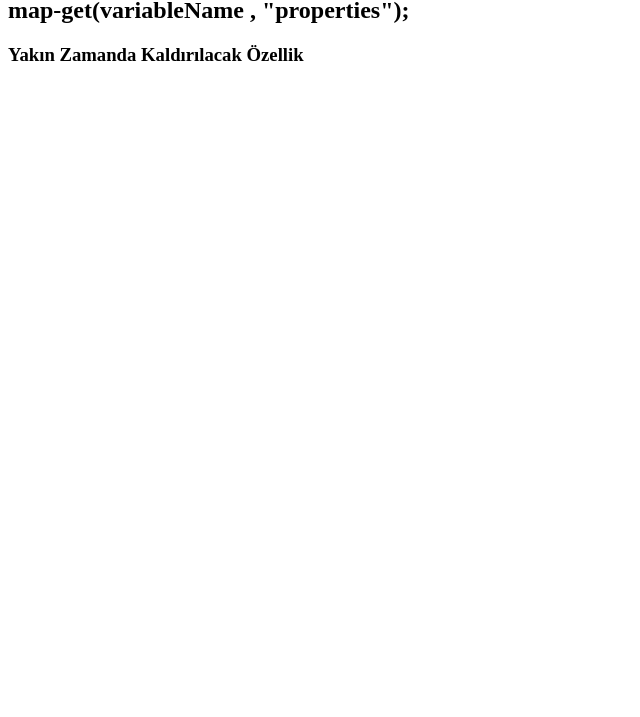
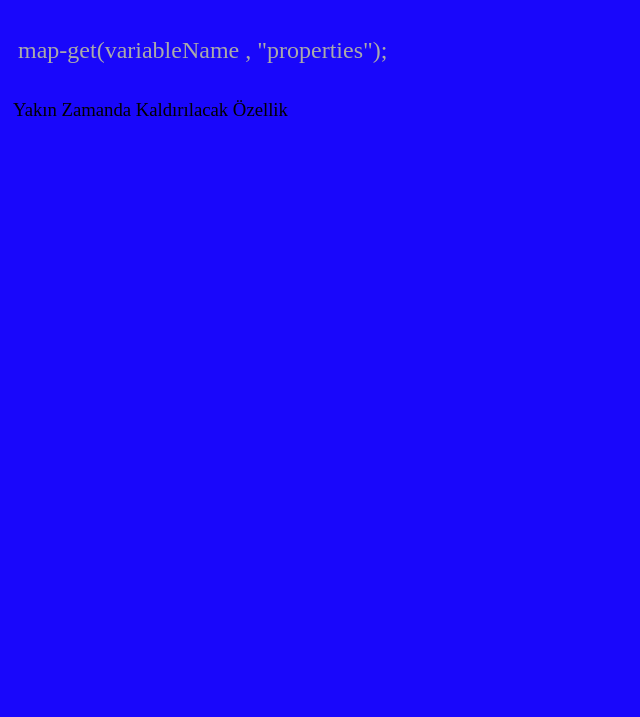
Before and after one commit to Celal-Dzelal/scss-practices-and-examples, a plain HTML site: page 03_mapGet/index.html in a window 1280 px wide. Shown: the part 83-800 px from the top of the page, without its empty margins (0-640 px from the left). Drawn offline with Linux system fonts and the light colour scheme.

Commit message:
Some Changes

```diff
--- a/03_mapGet/mapGet.scss
+++ b/03_mapGet/mapGet.scss
@@ -2,6 +2,7 @@ $tema: (
   "acik": #fff,
   "koyu": #000,
   "gri": #aaa,
+  "renkli": #1907fb,
 );
 
 $kalinlik: (
@@ -10,11 +11,30 @@ $kalinlik: (
   "kalin": 500,
 );
 
+$size: (
+  "big": 15px,
+  "normal": 10px,
+  "little": 5px,
+);
+
 body {
-  background-color: map-get($tema, "acik");
+  background-color: map-get($tema, "renkli");
 }
 
 h1 {
   color: map-get($tema, "koyu");
   font-weight: map-get($kalinlik, "kalin");
+  padding: map-get($size, "big");
 }
+
+h2 {
+  color: map-get($tema, "gri");
+  font-weight: map-get($kalinlik, "normal");
+  padding: map-get($size, "normal");
+}
+
+h3 {
+  color: map-get($tema, "koyu");
+  font-weight: map-get($kalinlik, "ince");
+  padding: map-get($size, "little");
+}
```
Also changed, not shown: 03_mapGet/mapGet.css, 1 other file.
